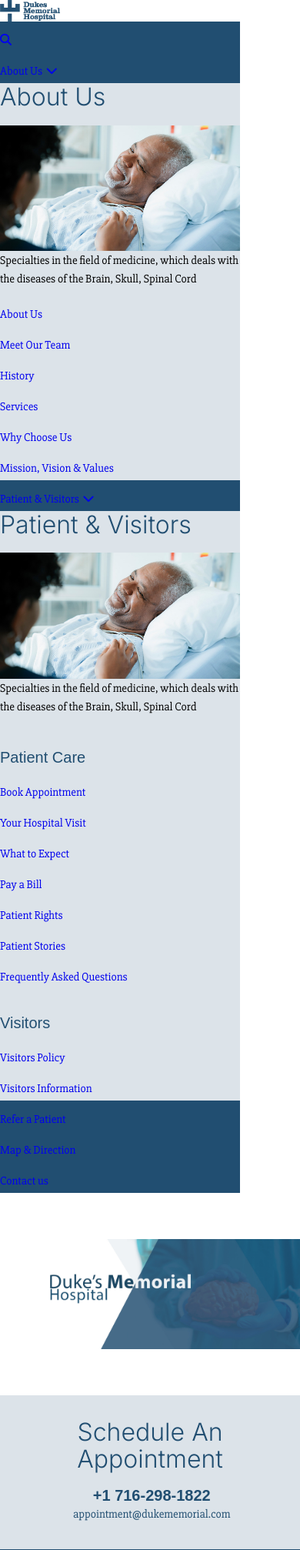
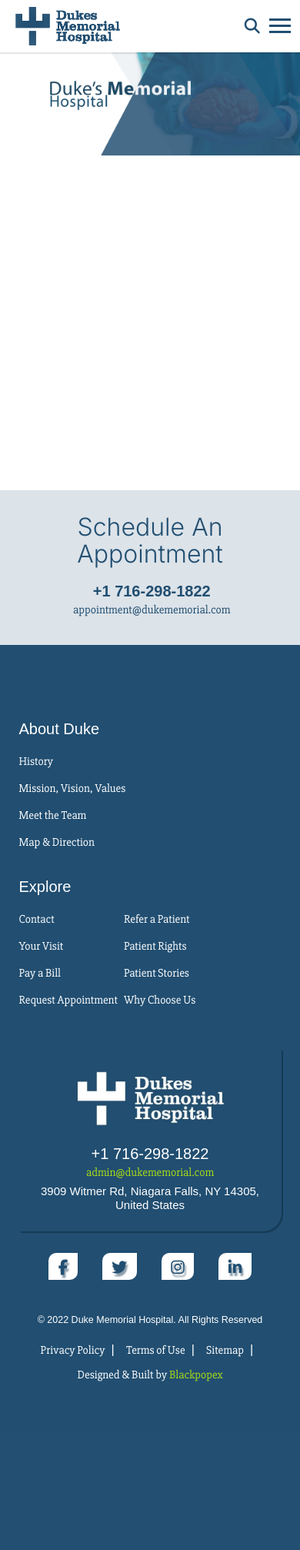
Before and after one commit to blackpopex/duke-memorial-website, a PHP site: page / in a window 390 px wide. Shown: the top 2014 px of the page at 77% size. After the commit the page ends 1795 px from the top, so only its background shows below. Run offline with PHP 8.4, Linux system fonts and the light colour scheme; some libraries are stand-ins or nearby versions.

Commit message:
mobile sidebar menu partially completed

```diff
--- a/css/style.css
+++ b/css/style.css
@@ -23,6 +23,10 @@
   --simi-thin-font-weight: 400;
   --bold-font-weight: 800;
   --simi-bold-font-weight: 500;
+  --default-box-shadow: 1px 1px 1px 0 rgba(15, 15, 15, 0.1);
+  --default-box-shadow-2: 1px 1px 1px 1px rgba(15, 15, 15, 0.1);
+  --default-padding-right: 0.5em;
+  --default-padding-left: 0.5em;
 }
 
 /**************GLOBAL STYLES*****************/
@@ -339,6 +343,168 @@ button {
 .navbar-top {
   display: none;
 }
+
+#main-header {
+  position: fixed;
+  top: 0;
+  width: 100%;
+  z-index: 99999 !important;
+}
+
+/****Second Navbar****/
+.navbar-bottom {
+  background-color: var(--white-color);
+  box-shadow: var(--default-box-shadow-2);
+  padding: 0;
+  position: fixed;
+  top: 0;
+  width: 100%;
+  height: 8vh;
+  display: flex;
+}
+.navbar-bottom .flex-row {
+  display: flex;
+  flex-direction: row;
+  align-items: center;
+}
+
+.navbar-bottom .column-20 {
+  width: 40%;
+  padding-left: 5%;
+}
+.navbar-bottom .column-80 {
+  width: 60%;
+  background-color: var(
+    --white-color
+  ); /*******change it back to green on 768px screen size********/
+}
+.navbar-bottom .column-80 nav {
+  display: flex;
+  flex-direction: row-reverse;
+  align-items: center;
+  min-height: auto;
+  padding-right: 5%;
+}
+
+#header_logo {
+  max-width: 20px;
+  height: auto;
+}
+
+.hamburger-menu {
+  cursor: pointer;
+  margin-left: 0.5em;
+  display: block;
+  padding: 0.5em 0;
+}
+.hamburger-menu .span {
+  width: 28px;
+  height: 3px;
+  background-color: var(--primary-color);
+  margin: 5px 0;
+}
+
+#SearchBTN {
+  color: var(--primary-color);
+  font-size: 0.8em;
+  padding-top: 0;
+  margin-left: 10px;
+  display: block;
+  padding: 0.5em 0;
+}
+
+/******imported classes **********/
+#menu_bar {
+  display: none;
+  position: fixed;
+  z-index: 999999;
+  top: 0;
+  left: 0;
+  width: 100%;
+  height: 100vh;
+  overflow-y: auto;
+  padding-top: 2em;
+  padding-bottom: 2em;
+  overflow-x: hidden;
+  background-color: var(--primary-color);
+}
+.sidebar-with-logo {
+  width: 150px;
+  margin: 0.5em 0.5em 2em;
+}
+
+/**********show on a large screen***********/
+.image-container {
+  display: none;
+}
+
+#menu_bar .dropdown-btn,
+#menu_bar .listed {
+  display: block;
+  width: 100%;
+  padding: 0.2em 1em;
+  background-color: var(--primary-color);
+  color: var(--white-color);
+}
+#menu_bar .listed a {
+  background-color: var(--primary-color);
+  color: var(--white-color);
+}
+#menu_bar .dropdown-btn,
+#menu_bar .listed a {
+  font-weight: 500;
+  font-size: 0.7em;
+}
+#menu_bar .dropdown .dropdown-content {
+  padding: 0.2em 1.5em;
+}
+#menu_bar .dropdown .dropdown-content ul {
+  padding-left: 0.5em;
+  width: 100%;
+  padding: 0.2em 0;
+}
+#menu_bar .dropdown .dropdown-content ul.remove-mg-top {
+  padding-top: 0;
+}
+#menu_bar .dropdown .dropdown-content ul.remove-pd-bottom {
+  padding-bottom: 0;
+}
+#menu_bar .dropdown .dropdown-content ul li {
+  display: block;
+  width: 100%;
+  line-height: 1.2;
+}
+#menu_bar .dropdown .dropdown-content ul li a {
+  padding-left: 0.5em;
+  color: var(--primary-color);
+}
+
+.dropdown-btn:after {
+  content: "\002B";
+  font-weight: 400;
+  float: right;
+  margin-left: 5px;
+  color: var(--white-color);
+}
+.active:after {
+  content: "\2012";
+}
+
+#menu_bar .dropdown-content {
+  max-height: 0;
+  padding: 0;
+  margin: 0;
+  overflow: hidden;
+  transition: max-height 0.5s ease-out;
+  padding-left: 1.5em;
+}
+
+#bg-mobile-image {
+  background-color: red;
+}
+
+/******imported classes ends **********/
+
 @media (min-width: 768px) {
   .navbar-top {
     display: block;
@@ -383,21 +549,17 @@ button {
   }
 
   .navbar-top .inline-block .dropdown {
-    position: relative; /****will get back to you shortly******/
-    display: inline-block;
-  }
-  .navbar-top .inline-block .dropdown {
-    position: relative; /****will get back to you shortly******/
+    position: relative;
     display: inline-block;
   }
   .navbar-top .inline-block .dropdown-content {
-    position: absolute; /****will get back to you shortly******/
+    position: absolute;
     display: none;
     min-width: 250px;
     padding: 1em 0.5em;
     z-index: 99;
     right: 0;
-    box-shadow: 1px 1px 1px 0 rgba(15, 15, 15, 0.1);
+    box-shadow: var(--default-box-shadow);
     transition: display 0.5s ease-in-out;
   }
   .navbar-top .inline-block .dropdown-content li {
@@ -414,6 +576,12 @@ button {
   .navbar-top .inline-block .dropdown:hover .dropdown-content {
     display: block;
   }
+}
+/***hero image***/
+
+#hero_image {
+  margin-bottom: 15em;
+  margin-top: 0.6;
 }
 
 /******FOOTER******/
--- a/index.html
+++ b/index.html
@@ -57,9 +57,9 @@
         </div>
         <!--Second Navbar-->
         <div id="second_navbar" class="navbar-bottom">
-          <div class="flex align-start">
+          <div class="flex align-start flex-row">
             <div class="column-20 bg-white container-left-ten%">
-              <a href="#" id="logo">
+              <a href="#" id="header_logo">
                 <img src="assets/logo/blue-logo-duke.jpg" alt="duke logo" />
               </a>
             </div>
@@ -77,10 +77,17 @@
                 ></a>
 
                 <ul id="menu_bar">
+                  <div class="sidebar-with-logo">
+                    <a href="index.html" class="mobile-navbar-logo">
+                      <img
+                        src="assets/logo/duke-logo-white.png"
+                        alt="duke logo"
+                      />
+                    </a>
+                  </div>
+
                   <li class="dropdown">
-                    <a href="#/" class="dropdown-btn"
-                      >About Us <i class="fa fa-fw fa-chevron-down"></i
-                    ></a>
+                    <a href="#/" class="dropdown-btn">About Us </a>
                     <div class="dropdown-content bg-next-primary-color">
                       <div class="flex align-start">
                         <div class="image-container">
@@ -106,10 +113,7 @@
                     </div>
                   </li>
                   <li class="dropdown">
-                    <a href="#/" class="dropdown-btn"
-                      >Patient & Visitors
-                      <i class="fa fa-fw fa-chevron-down"></i
-                    ></a>
+                    <a href="#/" class="dropdown-btn">Patient & Visitors </a>
                     <div class="dropdown-content bg-next-primary-color">
                       <div class="flex align-start">
                         <div class="image-container column-33">
@@ -127,13 +131,13 @@
                           <div class="patient-care col-33">
                             <h5 class="text-primary">Patient Care</h5>
                             <div class="flex align-start">
-                              <ul class="column-50">
+                              <ul class="column-50 remove-pd-bottom">
                                 <li><a href="#/">Book Appointment</a></li>
                                 <li><a href="#/">Your Hospital Visit</a></li>
                                 <li><a href="#/">What to Expect</a></li>
                                 <li><a href="#/">Pay a Bill</a></li>
                               </ul>
-                              <ul class="col-50">
+                              <ul class="col-50 remove-mg-top">
                                 <li><a href="#/">Patient Rights</a></li>
                                 <li><a href="#/">Patient Stories</a></li>
                                 <li>
@@ -153,9 +157,11 @@
                       </div>
                     </div>
                   </li>
-                  <li><a href="#/">Refer a Patient</a></li>
-                  <li><a href="#/">Map & Direction</a></li>
-                  <li><a href="#/">Contact us</a></li>
+                  <div id="bg-mobile-image" style="background-color: red">
+                    <li class="listed"><a href="#/">Refer a Patient</a></li>
+                    <li class="listed"><a href="#/">Map & Direction</a></li>
+                    <li class="listed"><a href="#/">Contact us</a></li>
+                  </div>
                 </ul>
               </nav>
             </div>
--- a/js/main.js
+++ b/js/main.js
@@ -0,0 +1,16 @@
+//Vanila Javascript
+var accordion, i;
+
+accordion = document.getElementsByClassName("dropdown-btn");
+
+for (i = 0; i < accordion.length; i++) {
+  accordion[i].addEventListener("click", function () {
+    this.classList.toggle("active");
+    var panel = this.nextElementSibling;
+    if (panel.style.maxHeight) {
+      panel.style.maxHeight = null;
+    } else {
+      panel.style.maxHeight = panel.scrollHeight + "px";
+    }
+  });
+}
```
